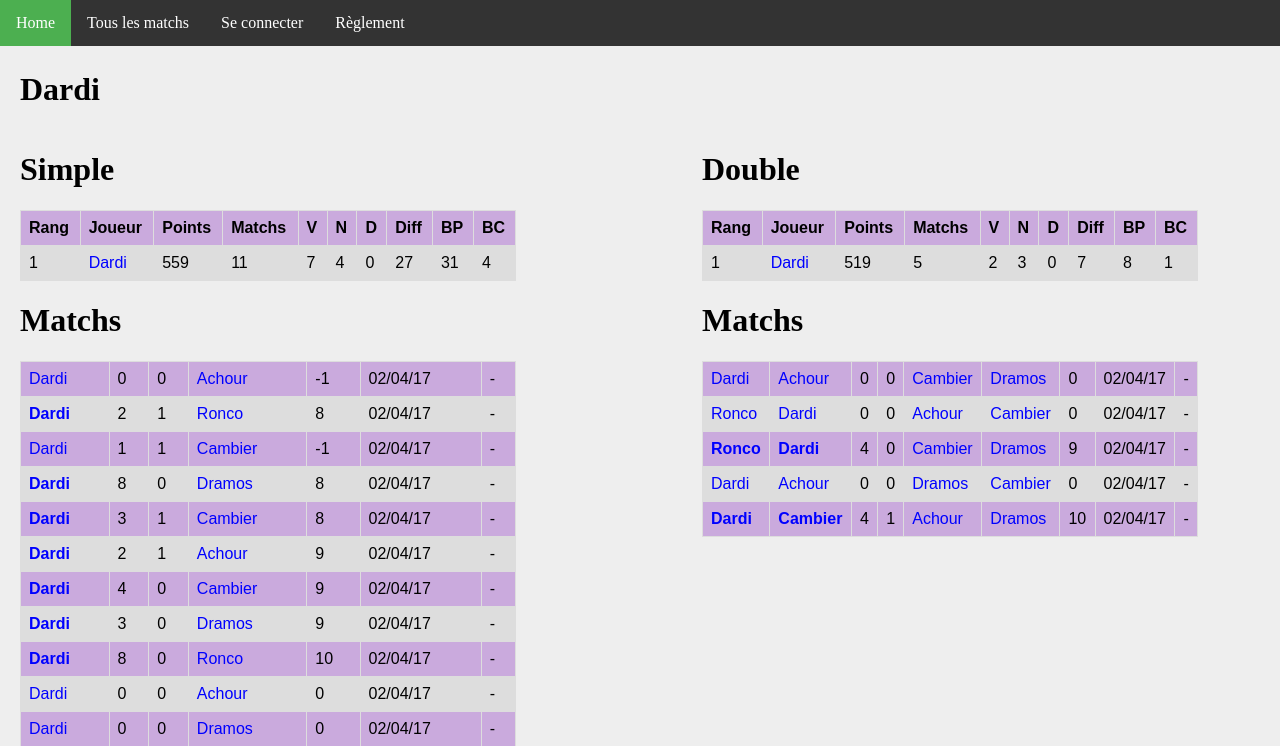
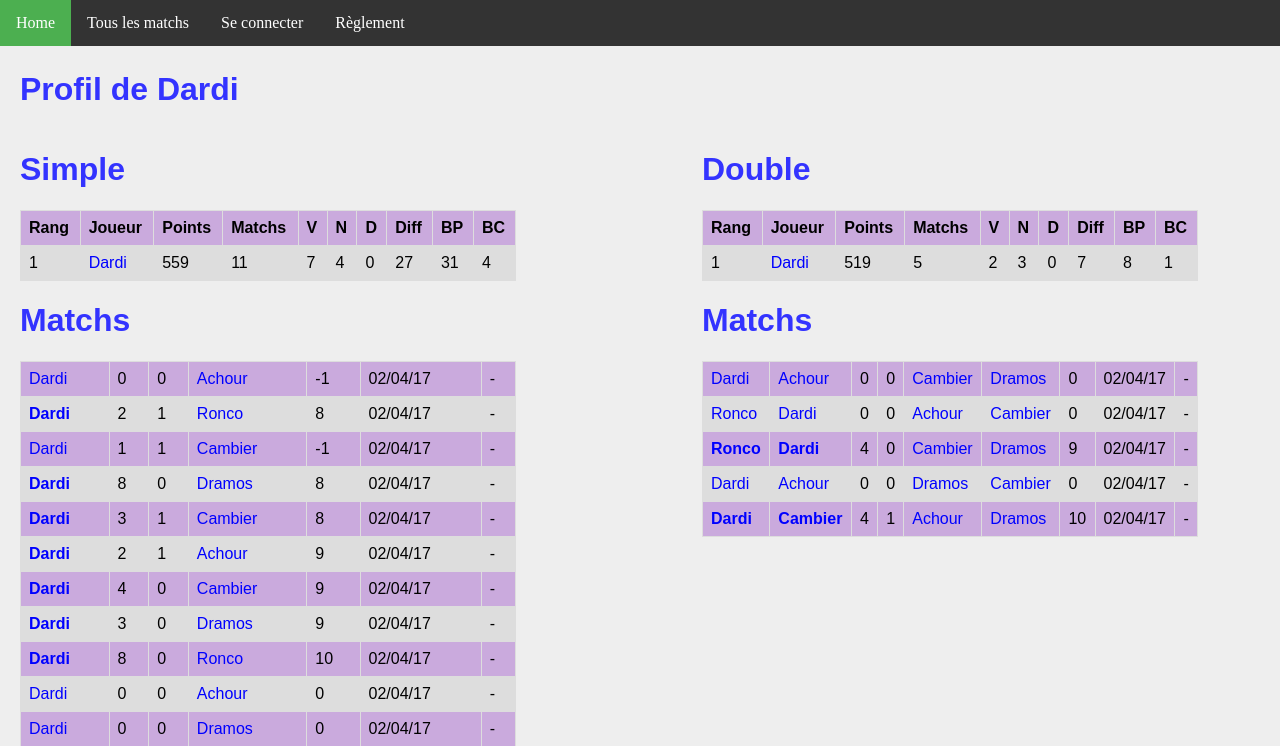
Before and after one commit to fandejuni/fifa, a Django app: page /joueur/1/ in a window 1280 px wide. Shown: the top 746 px of the page. Run offline with Django 3.2, Linux system fonts and the light colour scheme; data comes from the database, SQL or seed files in the repository; both versions use the stored data as it was after the commit.

Commit message:
Little templates modifications

```diff
--- a/ranking/static/style.css
+++ b/ranking/static/style.css
@@ -1,3 +1,8 @@
+h1, h2 {
+    font-family: Arial;
+    color: #3333FF;
+}
+
 a {
     color: blue;
     text-decoration: none;
--- a/ranking/templates/joueur.html
+++ b/ranking/templates/joueur.html
@@ -1,6 +1,6 @@
 {% extends 'base.html' %}
 {% block body %}
-    <h1>{{ joueur.pseudo }}</h1>
+    <h1>Profil de {{ joueur.pseudo }}</h1>
 
 <div id="column1" style="float:left; margin:0; width:40%;">
 
```
Also changed, not shown: db.sqlite3.
